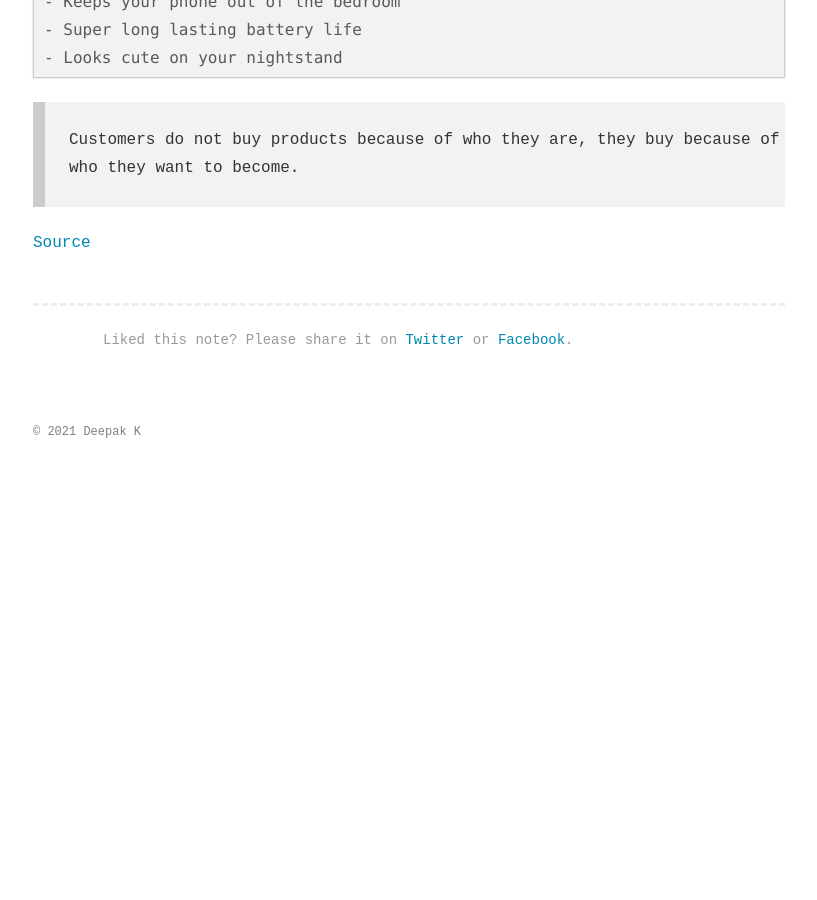
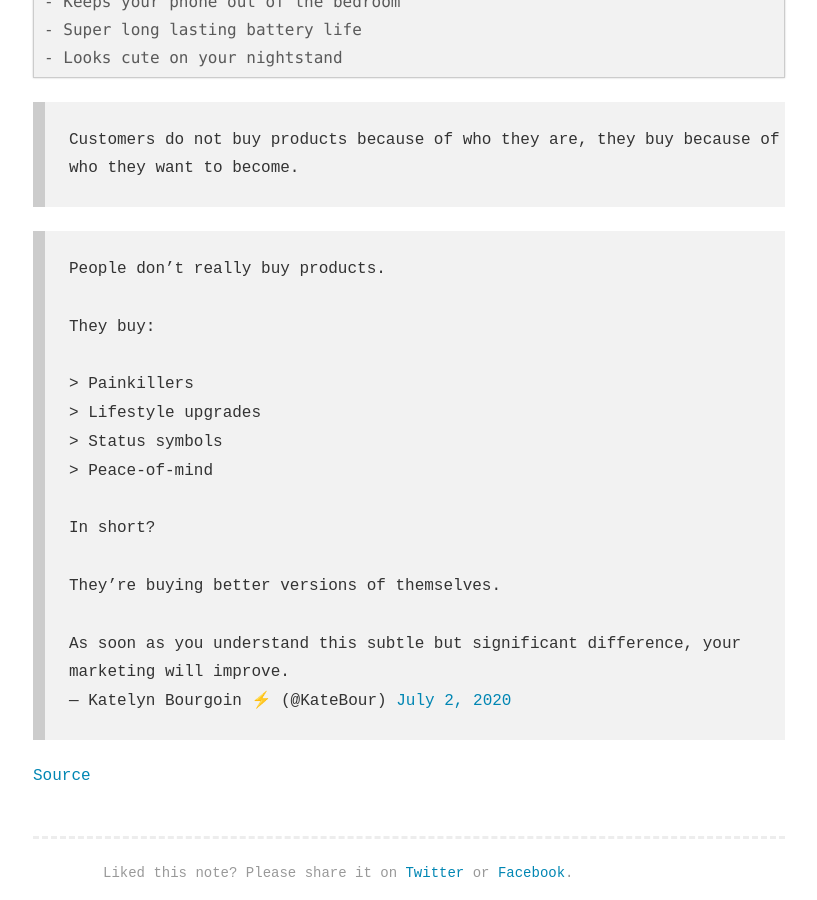
Before and after one commit to deepakness/deepak-notes-jk, a Jekyll site: the page built from _posts/2021-02-12-why-customers-buy.md, in a window 1280 px wide and 900 px high, scrolled down 1966 px. Shown: the whole window, without its empty margins (231-1048 px from the left). Built offline with Jekyll 4.4.1, drawn with Linux system fonts in a browser that asks for light colours; some web fonts are replaced; comment, search, counter and statistics services are not loaded; before the commit the page ends 2455 px from its top, so only the background shows below that.

Commit message:
new note

```diff
--- a/_posts/2021-02-12-why-customers-buy.md
+++ b/_posts/2021-02-12-why-customers-buy.md
@@ -69,4 +69,6 @@ Ideal Description ✔
 
 > Customers do not buy products because of who they are, they buy because of who they want to become.
 
+<blockquote class="twitter-tweet"><p lang="en" dir="ltr">People don’t really buy products.<br><br>They buy:<br><br>&gt; Painkillers<br>&gt; Lifestyle upgrades<br>&gt; Status symbols<br>&gt; Peace-of-mind<br><br>In short?<br><br>They’re buying better versions of themselves.<br><br>As soon as you understand this subtle but significant difference, your marketing will improve.</p>&mdash; Katelyn Bourgoin ⚡️ (@KateBour) <a href="https://twitter.com/KateBour/status/1278646719752933377?ref_src=twsrc%5Etfw">July 2, 2020</a></blockquote> <script async src="https://platform.twitter.com/widgets.js" charset="utf-8"></script>
+
 [Source](https://customercamp.co/why-customers-really-buy/)
```
